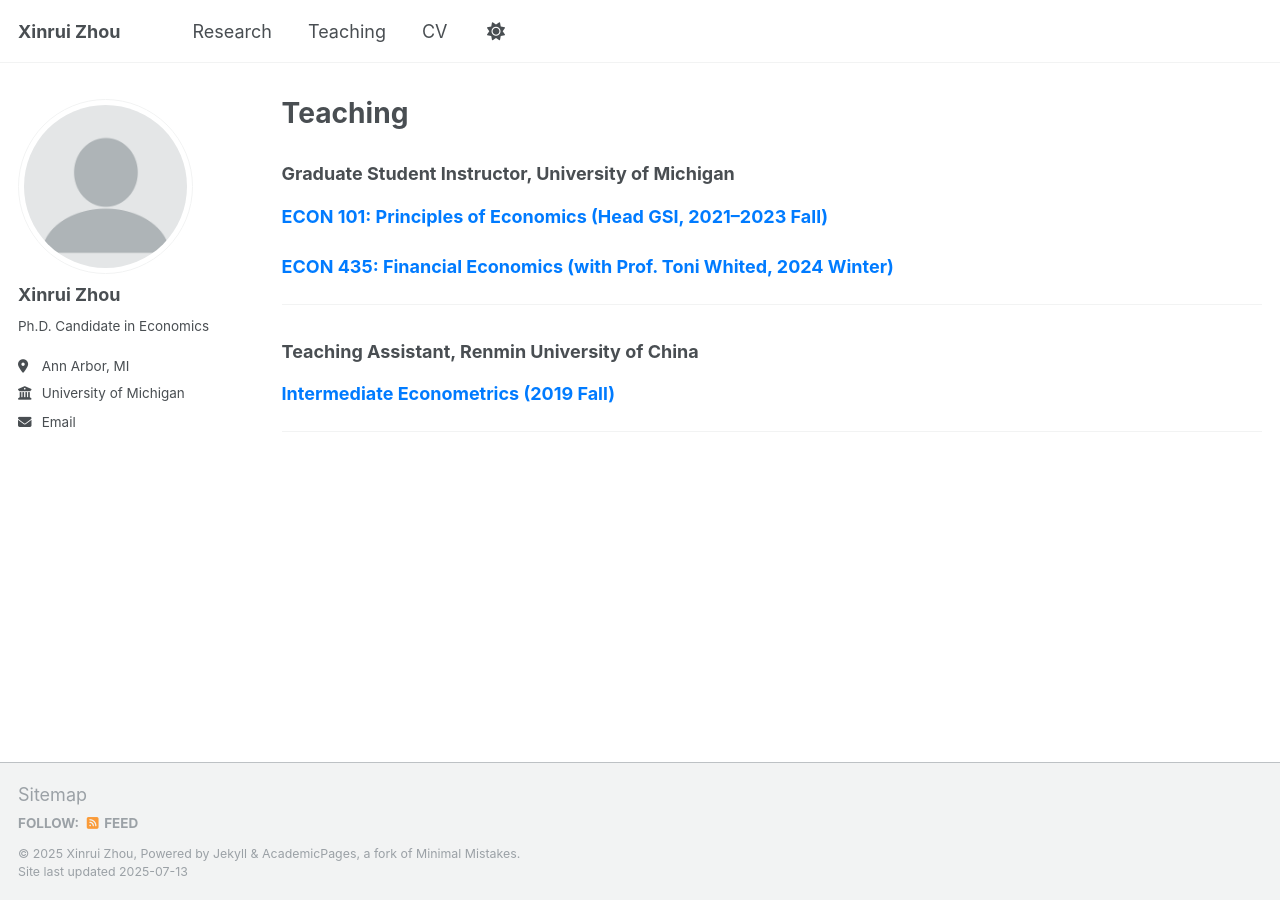
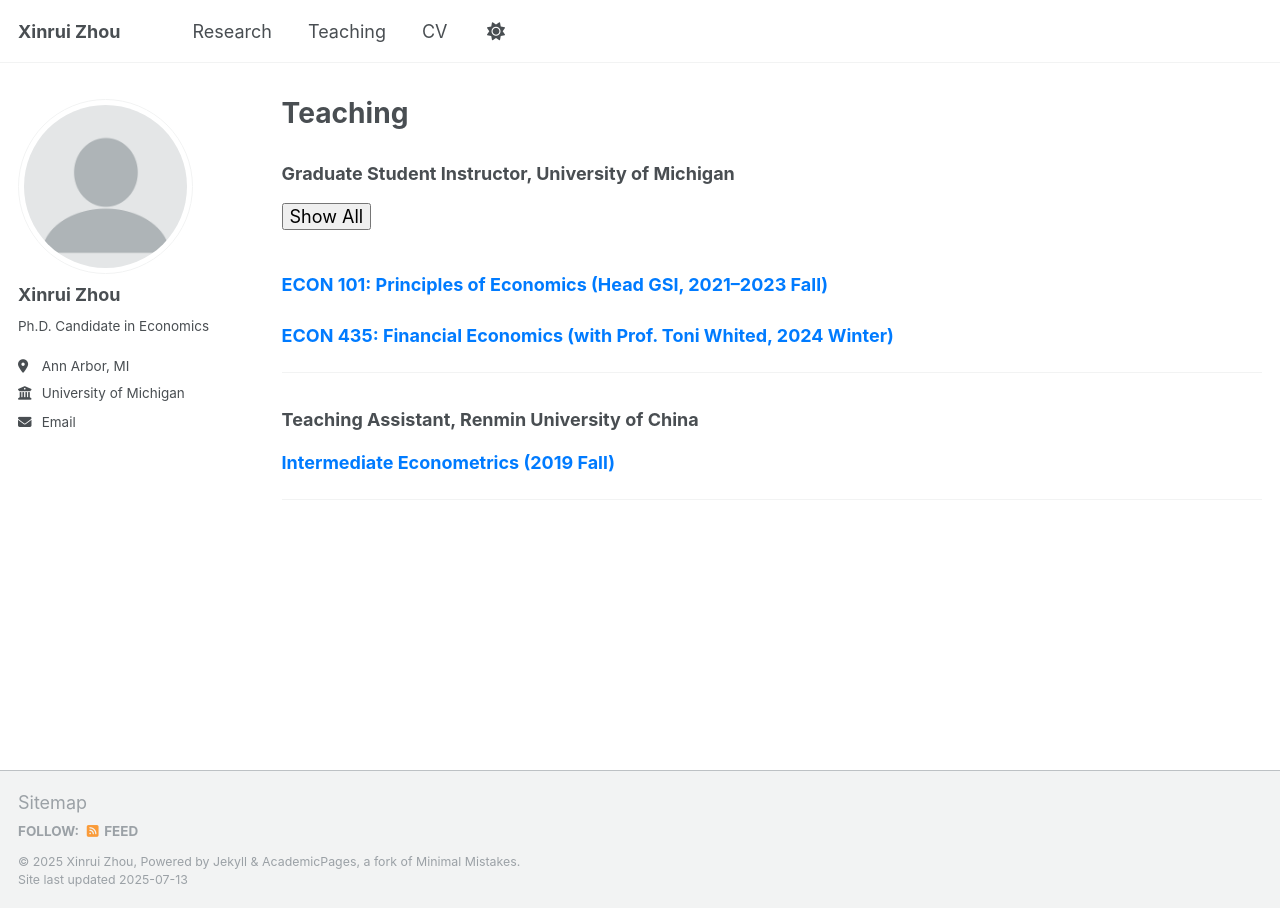
Before and after one commit to xruizhou/xruizhou.github.io, a Jekyll site: the page built from _pages/teaching.md, in a window 1280 px wide. Built offline with Jekyll 4.4.1, drawn with Linux system fonts in a browser that asks for light colours; a script that is not in the unit is left out.

Commit message:
Update teaching.md

```diff
--- a/_pages/teaching.md
+++ b/_pages/teaching.md
@@ -7,17 +7,19 @@ author_profile: true
 
 ### Graduate Student Instructor, University of Michigan
 
+<button onclick="toggleAll()" style="margin-bottom: 1em;">Show All</button>
+
 <a href="javascript:void(0);" onclick="toggleContent('econ101')" style="font-weight:bold; color:#007bff; text-decoration:none;">
 ECON 101: Principles of Economics (Head GSI, 2021–2023 Fall)
 </a>
-<div id="econ101" style="display:none; margin: 0.5em 0 1em 1em;">
+<div id="econ101" class="course-desc" style="display:none; margin: 0.5em 0 1em 1em;">
 Introductory economics course covering microeconomic fundamentals (how markets function, where markets fail, the distribution of income and wealth, the public sector, international trade). Responsibilities included running discussion sections, designing problem sets and exams, and bridging communication between students and instructors.
 </div>
 
 <a href="javascript:void(0);" onclick="toggleContent('econ435')" style="font-weight:bold; color:#007bff; text-decoration:none;">
 ECON 435: Financial Economics (with Prof. Toni Whited, 2024 Winter)
 </a>
-<div id="econ435" style="display:none; margin: 0.5em 0 1em 1em;">
+<div id="econ435" class="course-desc" style="display:none; margin: 0.5em 0 1em 1em;">
 Upper-level undergraduate course on the economic analysis of financial markets and financial decision making. Asset pricing theory, net present value, arbitrage strategies, portfolio management, and financial market behavior. Case studies of current policy. Led review sessions and assisted with exam preparation.
 </div>
 
@@ -28,8 +30,8 @@ Upper-level undergraduate course on the economic analysis of financial markets a
 <a href="javascript:void(0);" onclick="toggleContent('econmetrics')" style="font-weight:bold; color:#007bff; text-decoration:none;">
 Intermediate Econometrics (2019 Fall)
 </a>
-<div id="econmetrics" style="display:none; margin: 0.5em 0 1em 1em;">
-Undergraduate econometrics course covering linear regression, inference, and applications using Stata.
+<div id="econmetrics" class="course-desc" style="display:none; margin: 0.5em 0 1em 1em;">
+An upper-level undergraduate course centered on understanding the “why” behind econometric techniques through theoretical derivation and statistical proof. Students rigorously derive the properties of estimators and apply these methods to real-world data using Stata, integrating formal theory with hands-on empirical analysis.
 </div>
 
 ---
@@ -39,4 +41,14 @@ function toggleContent(id) {
   var content = document.getElementById(id);
   content.style.display = content.style.display === "none" ? "block" : "none";
 }
+
+let allShown = false;
+function toggleAll() {
+  const items = document.querySelectorAll('.course-desc');
+  items.forEach(div => {
+    div.style.display = allShown ? "none" : "block";
+  });
+  document.querySelector("button").innerText = allShown ? "Show All" : "Hide All";
+  allShown = !allShown;
+}
 </script>
```
